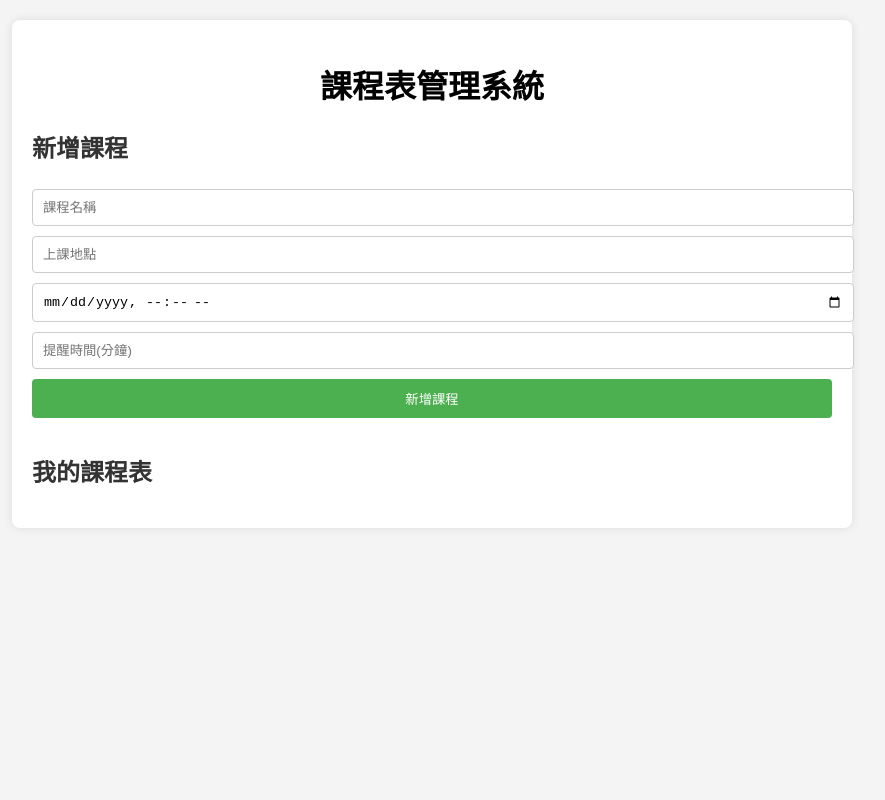
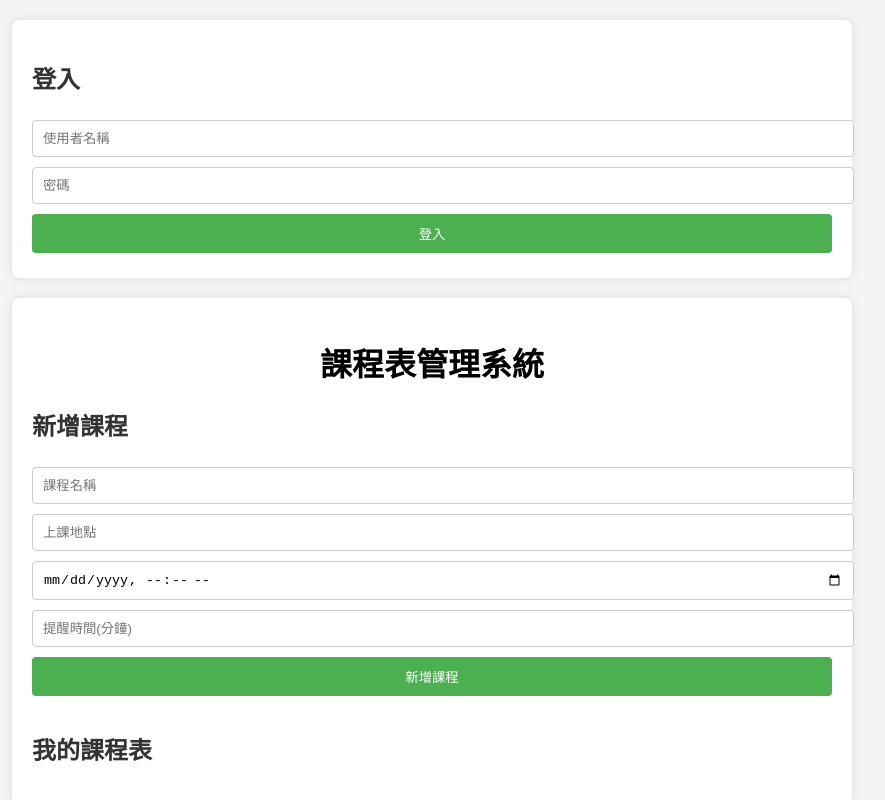
Before and after one commit to yilzo8/class-schedule-manager.github.io, a plain HTML site: page index.html in a window 1280 px wide. Shown: the whole page, without its empty margins (208-1093 px from the left). Drawn offline with Linux system fonts and the light colour scheme.

Commit message:
Update index.html

```diff
--- a/index.html
+++ b/index.html
@@ -1,3 +1,23 @@
+<!DOCTYPE html>
+<html lang="zh-TW">
+<head>
+    <meta charset="UTF-8">
+    <meta name="viewport" content="width=device-width, initial-scale=1.0">
+    <title>登入頁面</title>
+    <link rel="stylesheet" href="styles.css">
+</head>
+<body>
+    <div class="container">
+        <h2>登入</h2>
+        <form id="login-form">
+            <input type="text" id="username" placeholder="使用者名稱" required>
+            <input type="password" id="password" placeholder="密碼" required>
+            <button type="submit">登入</button>
+        </form>
+    </div>
+    <script src="login.js"></script>
+</body>
+</html>
 <!DOCTYPE html>
 <html lang="zh-TW">
 <head>
```
